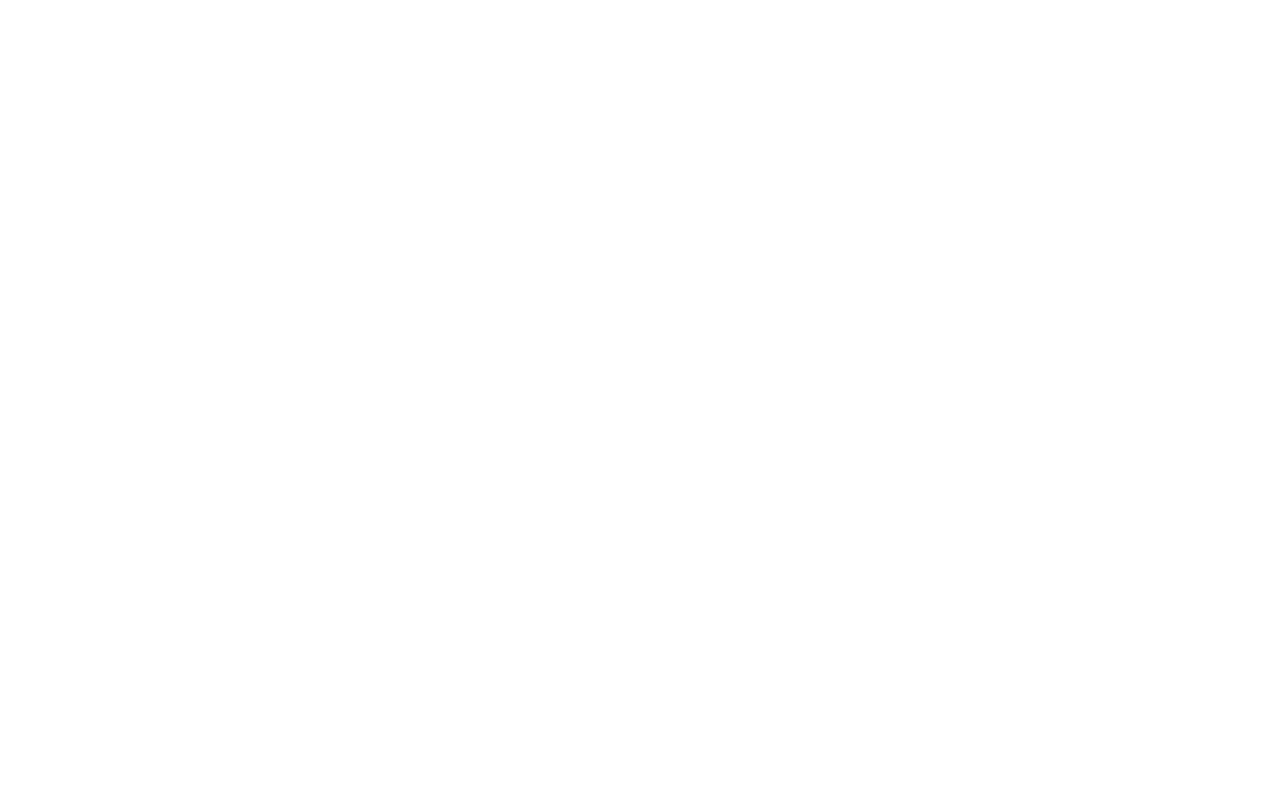
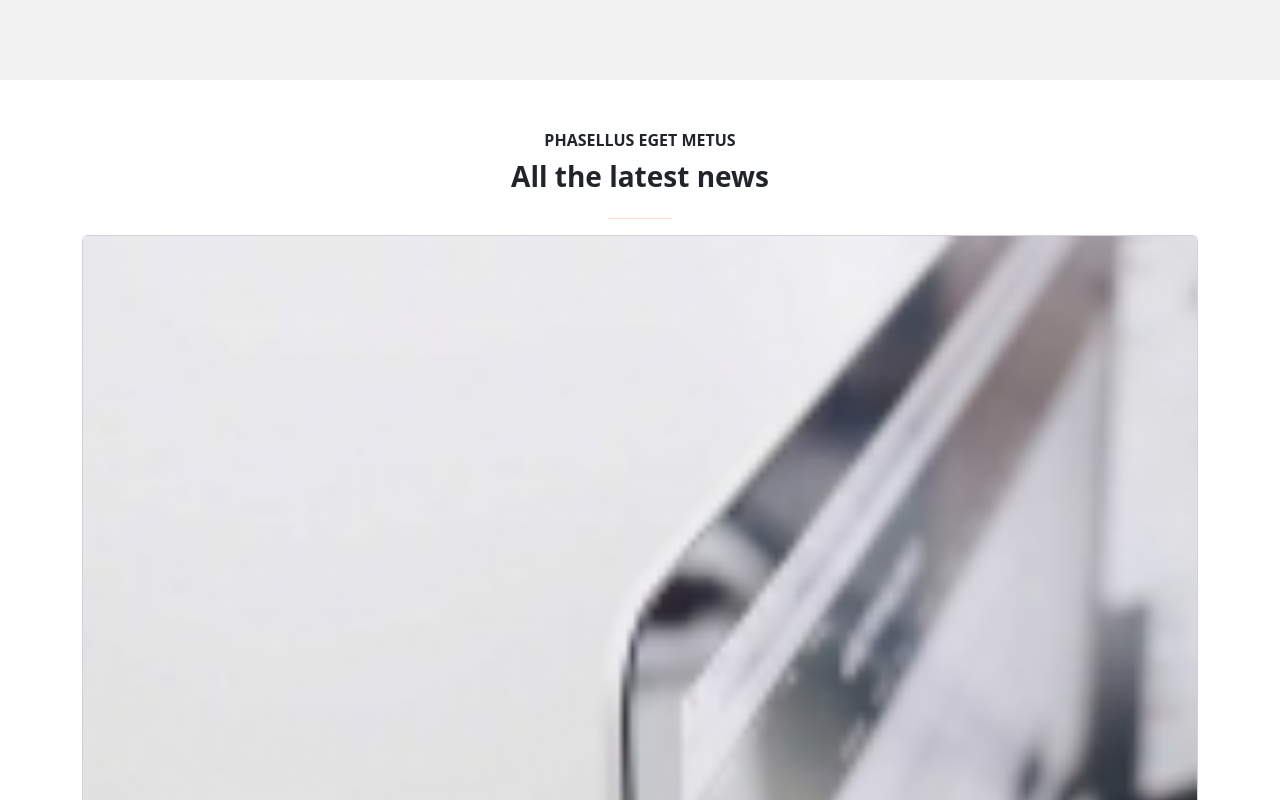
Before and after one commit to edoardorizzo/proj-html-vuejs, a Vue app: page / in a window 1280 px wide. Shown: the part 1040-1840 px from the top of the page. Before the commit the page ends 1040 px from the top, so only its background shows below. Built offline with nearby package versions, Linux system fonts and the light colour scheme.

Commit message:
add lastnewscardcomp

```diff
--- a/src/App.vue
+++ b/src/App.vue
@@ -2,6 +2,7 @@
 import { state } from './state';
 import SiteHeader from './components/SiteHeader.vue';
 import SiteMain from './components/SiteMain.vue';
+
 export default {
   components: {
     SiteHeader,
--- /dev/null
+++ b/src/components/LastNewsCardComp.vue
@@ -0,0 +1,18 @@
+<script>
+export default {
+    name: 'LastNewsCardComp',
+}
+</script>
+
+<template>
+    <div class="col">
+        <div class="card">
+            <img src="/img/post_feat_img_20-147x118.jpg" alt="">
+        </div>
+    </div>
+</template>
+
+
+<style lang="scss" scoped>
+@use '../partials/partials.scss' as *;
+</style>
--- /dev/null
+++ b/src/components/LastNewsComp.vue
@@ -0,0 +1,41 @@
+<script>
+import LastNewsCardComp from './LastNewsCardComp.vue';
+export default {
+    components:{
+        LastNewsCardComp,
+    },
+    name: 'LastNewsComp',
+}
+</script>
+
+
+<template>
+    <div class="container mt-5">
+        <div class="top_news d-flex justify-content-center align-items-center">
+            <div class="title_container text-center">
+                <span><strong>PHASELLUS EGET METUS</strong></span>
+                <h3 class="mt-2 fw-bold">All the latest news</h3>
+                <div class="bar d-flex justify-content-center align-items-center">
+                    <hr class="w-25">
+                </div>
+            </div>
+        </div>
+        <div class="body_news">
+            <div class="row">
+                <LastNewsCardComp></LastNewsCardComp>
+            </div>
+
+        </div>
+    </div>
+</template>
+
+
+<style lang="scss" scoped>
+@use '../partials/partials.scss' as *;
+
+hr{
+    color: $orange;
+}
+
+
+</style>
--- a/src/components/PlaceToBeComp.vue
+++ b/src/components/PlaceToBeComp.vue
@@ -23,7 +23,7 @@
 
 .background{
     background-color: $lightgrey;
-    height: 240px;
+    height: 320px;
 
     p{
         color: $grey;
--- a/src/components/SiteMain.vue
+++ b/src/components/SiteMain.vue
@@ -1,11 +1,15 @@
 <script>
 import HeroComp from './HeroComp.vue';
 import PlaceToBeComp from './PlaceToBeComp.vue';
+import LastNewsComp from './LastNewsComp.vue';
+
 export default {
     name: 'SiteMain',
     components:{
         HeroComp,
         PlaceToBeComp,
+        LastNewsComp,
+
     }
 
 }
@@ -15,6 +19,7 @@
     <main>
         <HeroComp></HeroComp>
         <PlaceToBeComp></PlaceToBeComp>
+        <LastNewsComp></LastNewsComp>
     </main>
 </template>
 
--- a/src/partials/partials.scss
+++ b/src/partials/partials.scss
@@ -3,3 +3,4 @@
 $black: #1a1b1b;
 $lightgrey: #F2F2F2;
 $grey: #aeaeae;
+$orange:#fc8c5e;
```
